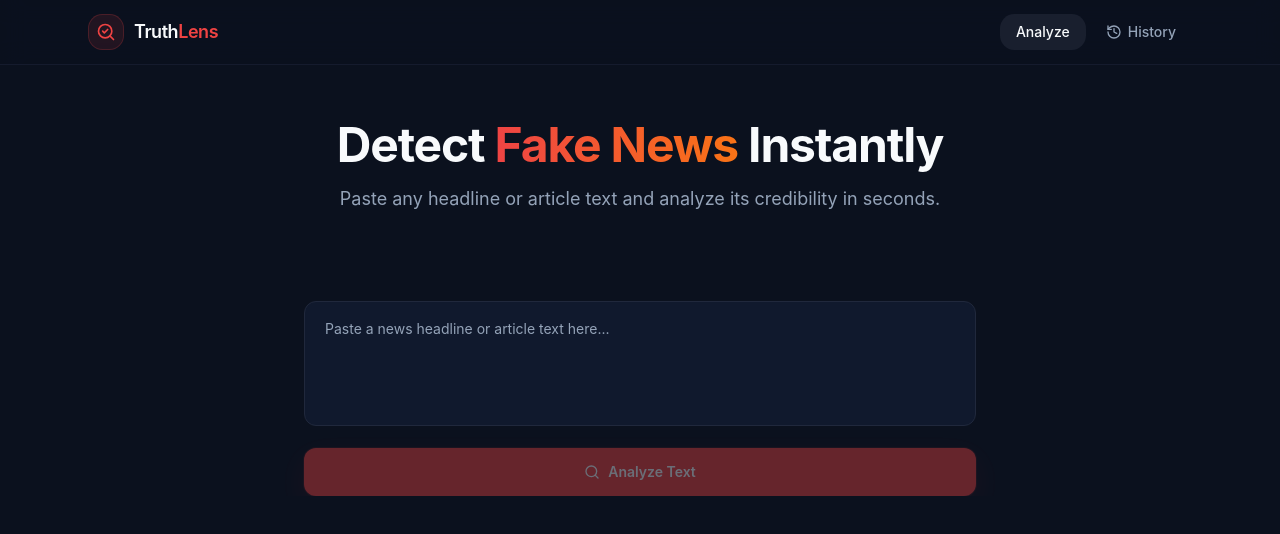
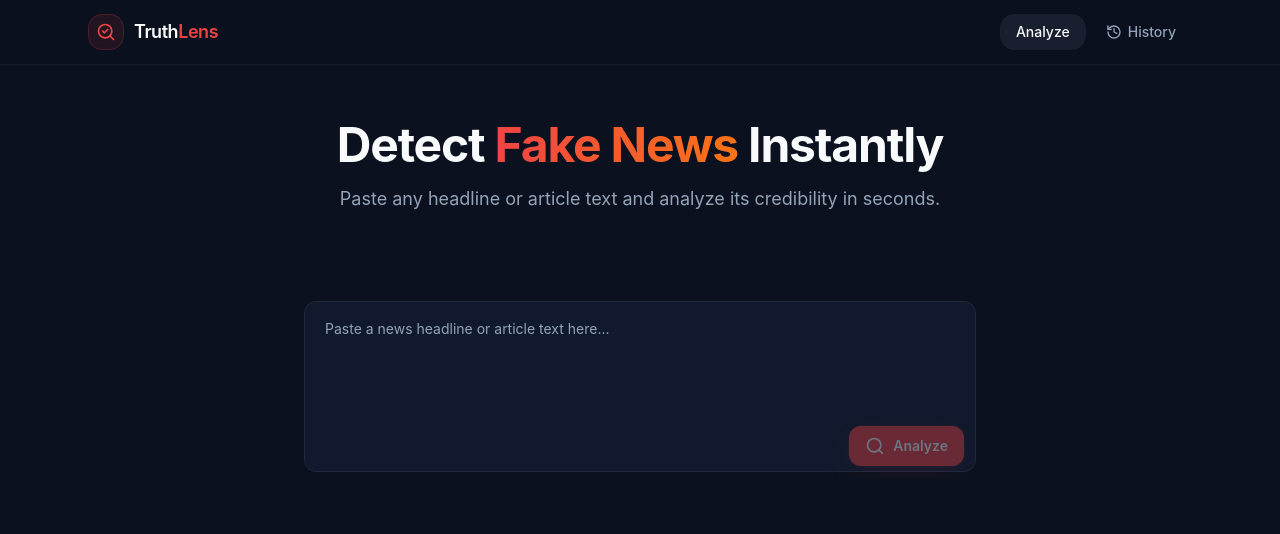
Before and after one commit to sunny-deny/fake_news_detector, a React (Vite) app in the folder frontend/: page / in a window 1280 px wide. Both pictures are taken after a click on the button "Get Started". Shown: the top 534 px of the page. Built offline with nearby package versions, Linux system fonts and the light colour scheme; the HTML template or start-up script is replaced by a standard one.

Commit message:
refactor(frontend): move analyze action inside input for improved UX

```diff
--- a/frontend/src/components/ui/AnalyzeForm.tsx
+++ b/frontend/src/components/ui/AnalyzeForm.tsx
@@ -19,35 +19,35 @@ export default function AnalyzeForm({
   };
 
   return (
-    <section className="space-y-4">
+    <section>
       <div className="relative">
         <textarea
           value={value}
           onChange={handleChange}
           placeholder="Paste a news headline or article text here..."
-          rows={4}
-          className="w-full resize-none rounded-xl border border-border bg-card px-5 py-4 text-sm leading-relaxed text-foreground transition-all placeholder:text-muted-foreground focus:border-primary/50 focus:outline-none focus:ring-2 focus:ring-primary/40"
+          rows={6}
+          className="w-full resize-none rounded-xl border border-border bg-card px-5 py-4 pr-36 text-sm leading-relaxed text-foreground shadow-sm transition-all placeholder:text-muted-foreground focus:border-primary/50 focus:outline-none focus:ring-2 focus:ring-primary/40"
         />
-      </div>
 
         <button
           type="button"
           onClick={onSubmit}
           disabled={!value.trim() || isLoading}
-        className="flex h-12 w-full items-center justify-center gap-2 rounded-xl bg-primary text-sm font-semibold text-primary-foreground transition-all hover:opacity-90 disabled:cursor-not-allowed disabled:opacity-40 glow-primary"
+          className="absolute bottom-3 right-3 flex h-10 items-center justify-center gap-2 rounded-xl bg-primary px-4 text-sm font-semibold text-primary-foreground transition-all duration-200 hover:scale-[1.03] hover:opacity-95 active:scale-[0.97] disabled:cursor-not-allowed disabled:opacity-40 glow-primary"
         >
           {isLoading ? (
             <>
               <Loader2 className="h-4 w-4 animate-spin" />
-            Analyzing...
+              Analyzing
             </>
           ) : (
             <>
-            <Search className="h-4 w-4" />
-            Analyze Text
+              <Search className="h-5 w-5" />
+              Analyze
             </>
           )}
         </button>
+      </div>
     </section>
   );
 }
```
Lines whose indentation alone changed are shown as unchanged.
